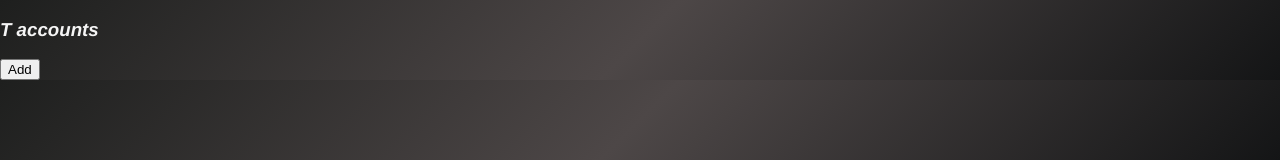
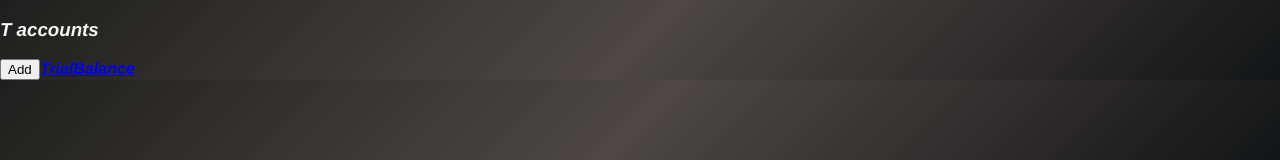
Before and after one commit to Anumjawaid/Accounting_Cycle, a React (Create React App) app: page /tacc in a window 1280 px wide. Shown: the top 160 px of the page. Built offline with nearby package versions, Linux system fonts and the light colour scheme.

Commit message:
trial balance link added

```diff
--- a/src/components/TrialBalance/taccounts.jsx
+++ b/src/components/TrialBalance/taccounts.jsx
@@ -1,6 +1,7 @@
 import React,{useState,useEffect, useLayoutEffect} from 'react'
 import firebase from '../configuration/firebase'
 import './style.css'
+import {Link} from 'react-router-dom'
 
 
 export default function Taccounts ()  {
@@ -72,6 +73,7 @@ export default function Taccounts ()  {
                                 </div>
             ))
         }
+        <Link to='/trial'>TrialBalance</Link>
 
 
 
```
